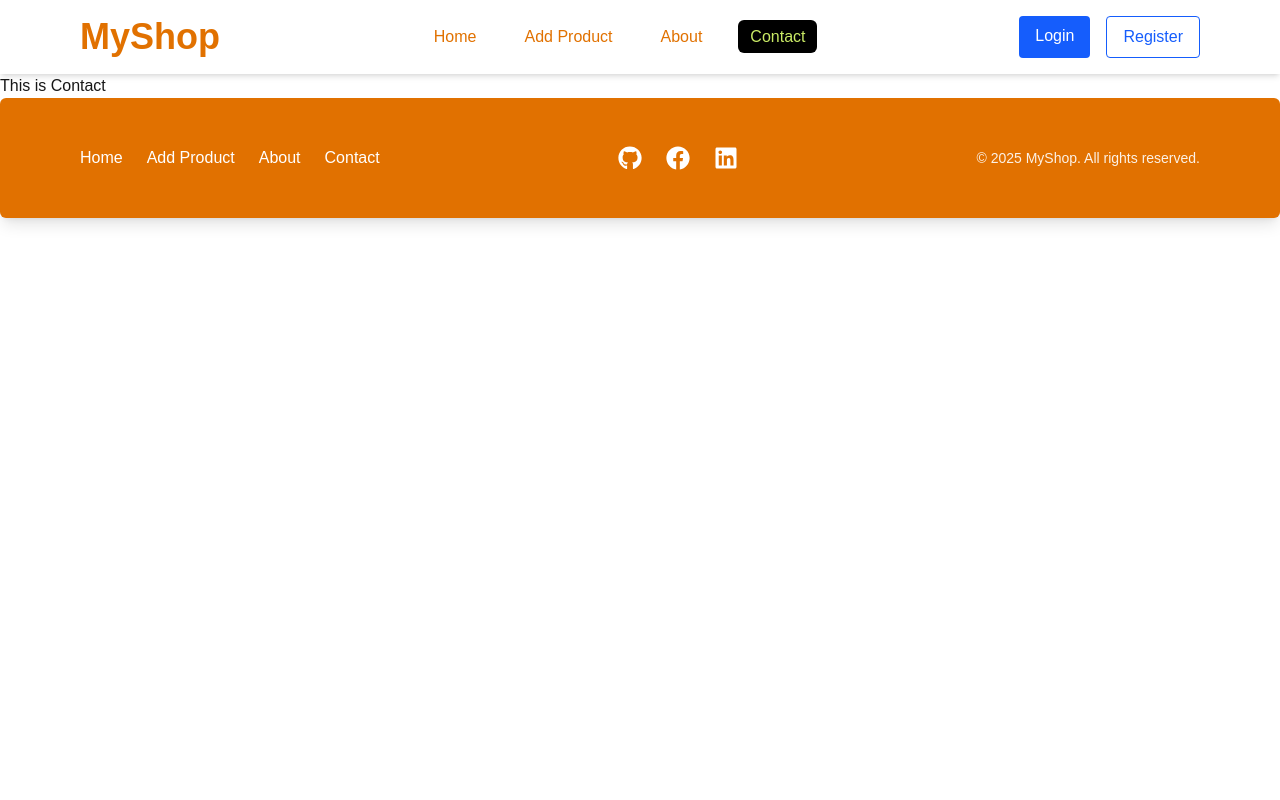
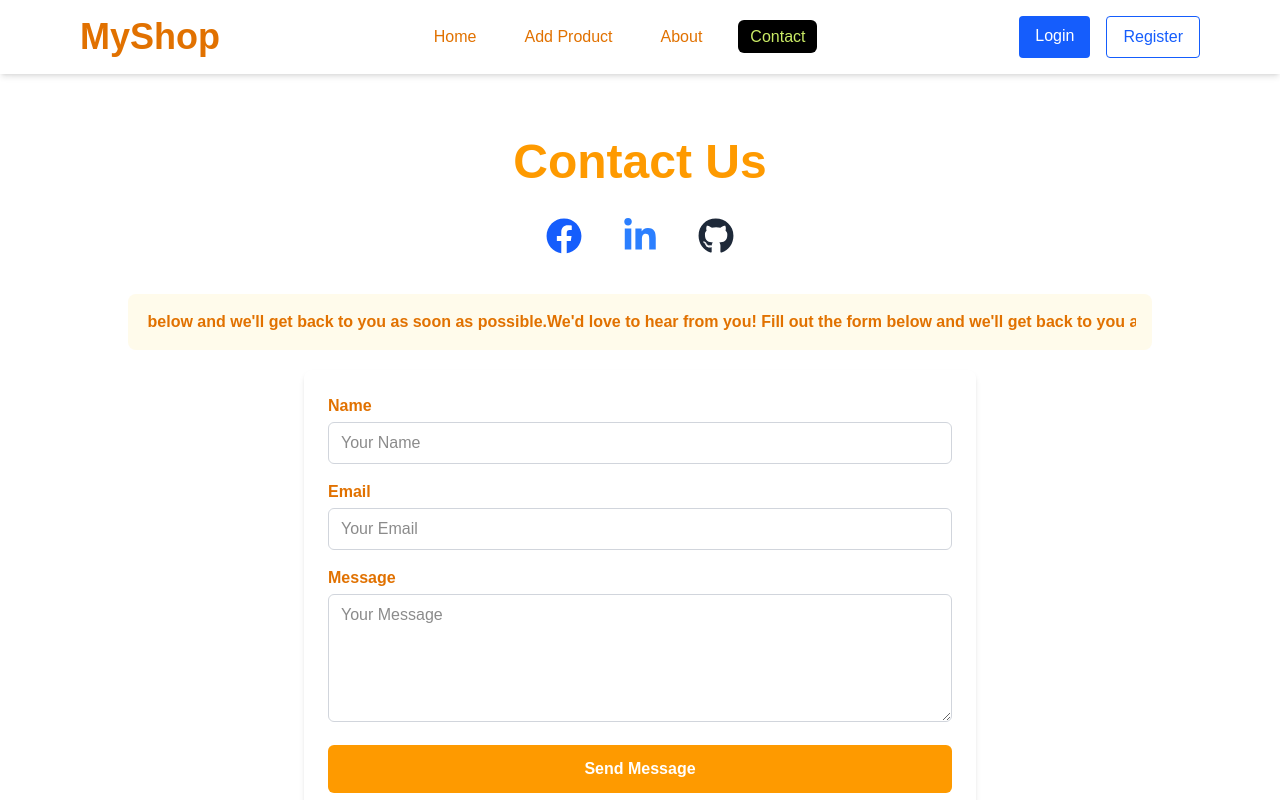
Before and after one commit to md-tahmid-hasan-golap/nextShop-Frontend, a Next.js app: page /contact in a window 1280 px wide. Shown: the top 800 px of the page. Built offline with nearby package versions, Linux system fonts and the light colour scheme.

Commit message:
add a footer;

```diff
--- a/package.json
+++ b/package.json
@@ -13,7 +13,11 @@
     "next": "16.0.3",
     "react": "19.2.0",
     "react-dom": "19.2.0",
-    "react-icons": "^5.5.0"
+    "react-fast-marquee": "^1.6.5",
+    "react-icons": "^5.5.0",
+    "react-responsive-carousel": "^3.2.23",
+    "react-slick": "^0.31.0",
+    "slick-carousel": "^1.8.1"
   },
   "devDependencies": {
     "@tailwindcss/postcss": "^4",
--- a/src/app/contact/page.jsx
+++ b/src/app/contact/page.jsx
@@ -1,3 +1,120 @@
-export default function contactPage() {
-  return <h2>This is Contact</h2>;
+"use client";
+
+import Marquee from "react-fast-marquee";
+import { FaFacebook, FaGithub, FaLinkedinIn } from "react-icons/fa";
+
+export default function ContactPage() {
+  return (
+    <div className="max-w-6xl mx-auto px-4 py-16">
+      <h1 className="text-3xl sm:text-4xl md:text-5xl font-bold mb-6 text-center text-amber-500">
+        Contact Us
+      </h1>
+
+      <div className="flex items-center justify-center gap-6 mb-8">
+        {/* Facebook */}
+        <a
+          href="https://www.facebook.com/g.lap.raj"
+          className="text-blue-600 hover:text-blue-800 transition-colors duration-300 rounded-full p-2 hover:bg-blue-100"
+        >
+          <FaFacebook size={36} />
+        </a>
+
+        {/* LinkedIn */}
+        <a
+          href="https://www.linkedin.com/in/tahmid-hasan-golap/?locale=en_US"
+          className="text-blue-500 hover:text-blue-700 transition-colors duration-300 rounded-full p-2 hover:bg-blue-100"
+        >
+          <FaLinkedinIn size={36} />
+        </a>
+
+        {/* Github */}
+        <a
+          href="https://github.com/md-tahmid-hasan-golap"
+          className="text-gray-800 hover:text-gray-900 transition-colors duration-300 rounded-full p-2 hover:bg-gray-200"
+        >
+          <FaGithub size={36} />
+        </a>
+      </div>
+      <div className="bg-amber-50 p-4 rounded-lg max-w-5xl mx-auto">
+        {" "}
+        <Marquee
+          speed={60}
+          pauseOnHover={true}
+          gradient={false}
+          className="text-center flex items-center gap-5 font-bold text-amber-600"
+        >
+          <p>
+            {" "}
+            We'd love to hear from you! Fill out the form below and we'll get
+            back to you as soon as possible.
+          </p>
+          <p>
+            {" "}
+            We'd love to hear from you! Fill out the form below and we'll get
+            back to you as soon as possible.
+          </p>
+          <p>
+            {" "}
+            We'd love to hear from you! Fill out the form below and we'll get
+            back to you as soon as possible.
+          </p>
+        </Marquee>
+      </div>
+
+      <div className="max-w-2xl mx-auto bg-white p-6 rounded-lg shadow-md mt-5">
+        <form className="flex flex-col gap-4">
+          <div>
+            <label
+              className="block mb-1 font-bold text-amber-600"
+              htmlFor="name"
+            >
+              Name
+            </label>
+            <input
+              type="text"
+              id="name"
+              placeholder="Your Name"
+              className="w-full border border-gray-300 rounded-md px-3 py-2 focus:outline-none focus:ring-2 focus:ring-amber-500"
+            />
+          </div>
+
+          <div>
+            <label
+              className="block mb-1 font-bold text-amber-600"
+              htmlFor="email"
+            >
+              Email
+            </label>
+            <input
+              type="email"
+              id="email"
+              placeholder="Your Email"
+              className="w-full border border-gray-300 rounded-md px-3 py-2 focus:outline-none focus:ring-2 focus:ring-amber-500"
+            />
+          </div>
+
+          <div>
+            <label
+              className="block mb-1 font-bold text-amber-600"
+              htmlFor="message"
+            >
+              Message
+            </label>
+            <textarea
+              id="message"
+              placeholder="Your Message"
+              className="w-full border border-gray-300 rounded-md px-3 py-2 h-32 focus:outline-none focus:ring-2 focus:ring-amber-500"
+            />
+          </div>
+
+          <button
+            type="submit"
+            className="bg-amber-500 hover:bg-amber-600 text-white font-semibold px-6 py-3 rounded-md transition"
+          >
+            Send Message
+          </button>
+        </form>
+      </div>
+    </div>
+  );
 }
--- a/src/app/page.jsx
+++ b/src/app/page.jsx
@@ -1,9 +1,10 @@
 import Image from "next/image";
+import Banner from "../components/Banner";
 
 export default function Home() {
   return (
-    <div className="flex min-h-screen items-center justify-center bg-zinc-50 font-sans dark:bg-black">
-      <h2 className="text-4xl font-bold">Next Shop Application</h2>
+    <div>
+      <Banner />
     </div>
   );
 }
--- /dev/null
+++ b/src/components/Banner.jsx
@@ -0,0 +1,12 @@
+"use client";
+
+import { Carousel } from "react-responsive-carousel";
+import "react-responsive-carousel/lib/styles/carousel.min.css";
+
+export default function Banner() {
+  return (
+    <div className="max-w-6xl mx-auto mt-10">
+      <h1>Hi World</h1>
+    </div>
+  );
+}
```
Also changed, not shown: 1 other file (tests, documents, lock files or other folders).
